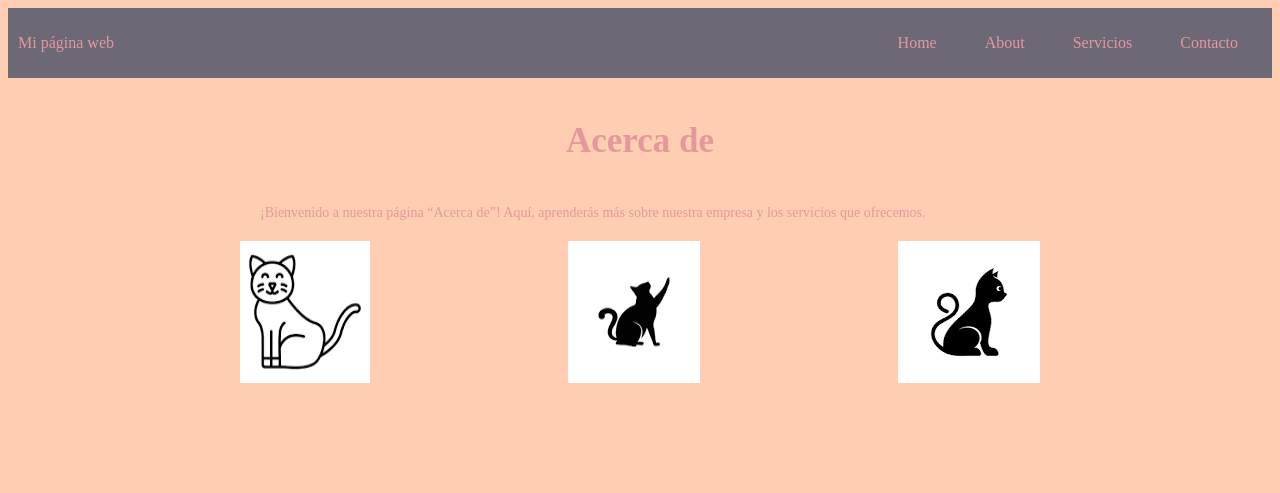
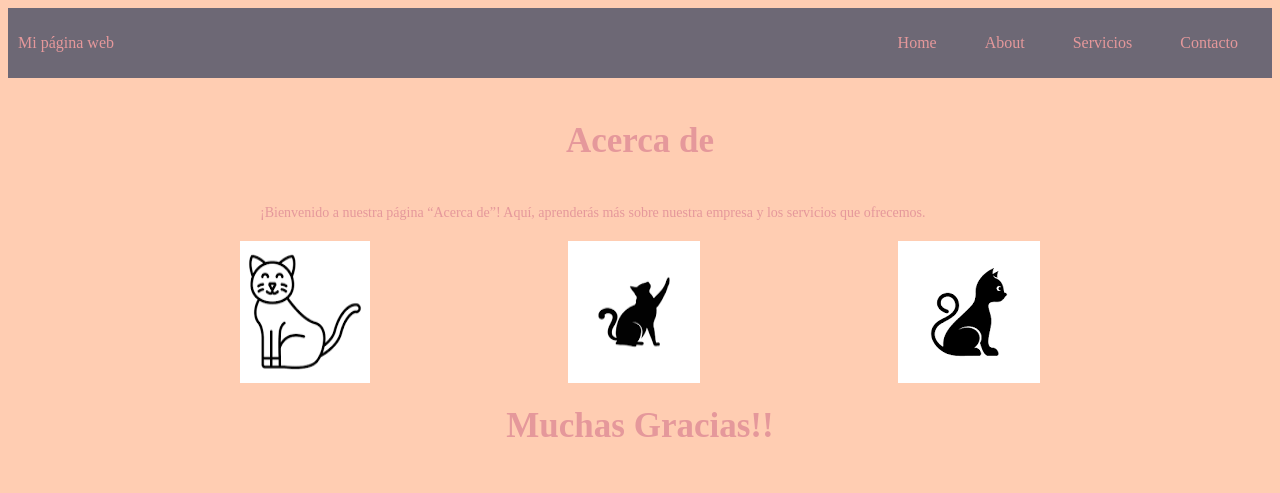
Before and after one commit to gabygit9/miprimerapagina, a plain HTML site: page about.html in a window 1280 px wide. Drawn offline with Linux system fonts and the light colour scheme.

Commit message:
agradecer

```diff
--- a/about.html
+++ b/about.html
@@ -11,7 +11,7 @@
             <nav class="navbar" role="navigation">
                 <a href="#" class="brand">Mi página web</a>
                 <ul class="nav-links">
-                  <li><a href="mi-primer-website.html">Home</a></li>
+                  <li><a href="index.html">Home</a></li>
                   <li><a href="about.html">About</a></li>
                   <li><a href="services.html">Servicios</a></li>
                   <li><a href="contact.html">Contacto</a></li>
@@ -25,7 +25,9 @@
                 <img src="cat.png" alt="Gato" />
                 <img src="cat1.png" alt="Un gato más" />
                 <img src="cat2.png" alt="Otro gato" />
+
             </div>
+            <h1 id="gracias"> Muchas Gracias!!</h1>
             <script src="script.js"></script>
         </div>
     </body>
--- a/style.css
+++ b/style.css
@@ -89,6 +89,9 @@ p{
 .pie button{
     background-color: #E5989B;
 }
+#gracias{
+    display: block;
+}
 
 @media (max-width:600px) {
     .column {
```
Also changed, not shown: contact.html (+1 -1 lines), index.html (+1 -1 lines), services.html (+2 -1 lines).
